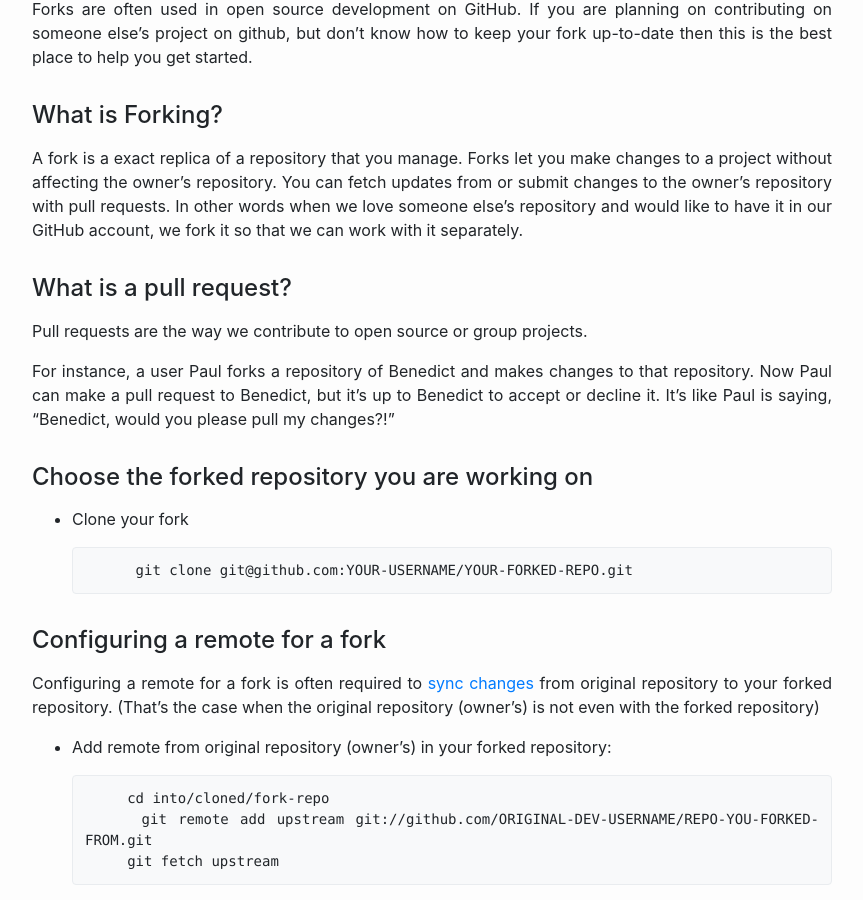
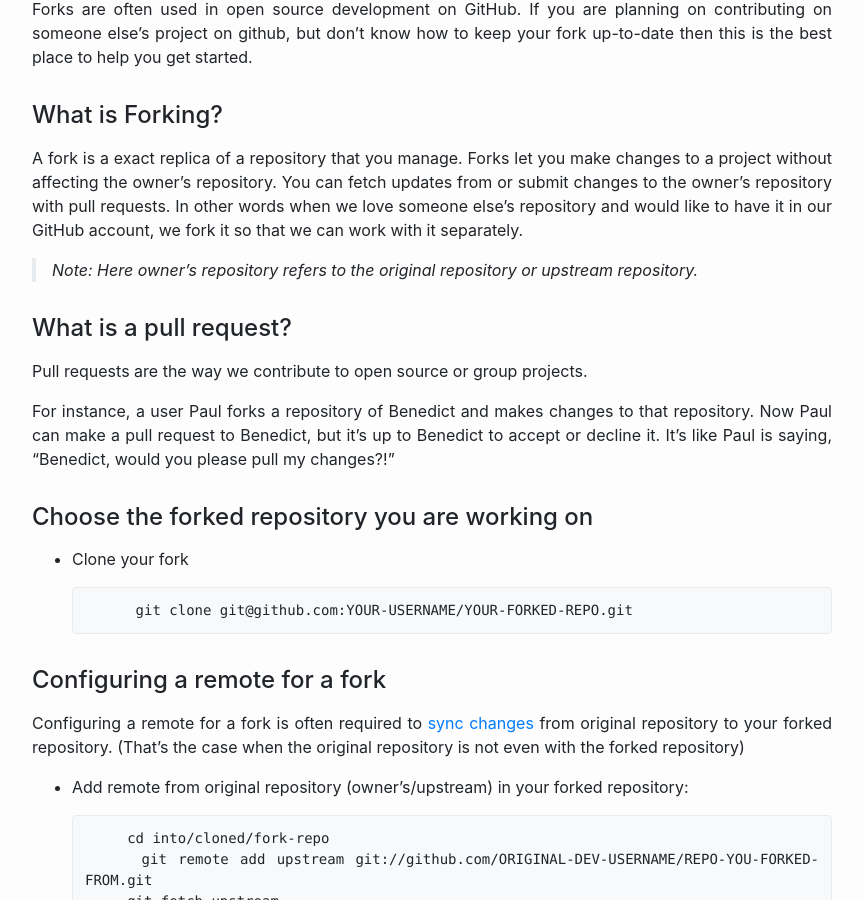
Before and after one commit to purveshmakode24/blog, a Jekyll site: the page built from _posts/2019-12-13-working-with-forks.md, in a window 1280 px wide and 900 px high, scrolled down 231 px. Shown: the whole window, without its empty margins (208-1071 px from the left). Built offline with Jekyll 4.4.1, drawn with Linux system fonts in a browser that asks for light colours.

Commit message:
Update 2019-12-13-working-with-forks.md

````diff
--- a/_posts/2019-12-13-working-with-forks.md
+++ b/_posts/2019-12-13-working-with-forks.md
@@ -11,6 +11,8 @@
 #### What is Forking?
 
 A fork is a exact replica of a repository that you manage. Forks let you make changes to a project without affecting the owner's repository. You can fetch updates from or submit changes to the owner's repository with pull requests. In other words when we love someone else's repository and would like to have it in our GitHub account, we fork it so that we can work with it separately.
+
+> Note: Here owner's repository refers to the original repository or upstream repository.
 
 
 #### What is a pull request?
@@ -29,9 +31,9 @@
 
 #### Configuring a remote for a fork
 
-Configuring a remote for a fork is often required to [sync changes](#syncing-a-fork) from original repository to your forked repository. (That's the case when the original repository (owner's) is not even with the forked repository)
+Configuring a remote for a fork is often required to [sync changes](#syncing-a-fork) from original repository to your forked repository. (That's the case when the original repository is not even with the forked repository)
 
-*  Add remote from original repository (owner's) in your forked repository:
+*  Add remote from original repository (owner's/upstream) in your forked repository:
 
 	```
 	    cd into/cloned/fork-repo
````
